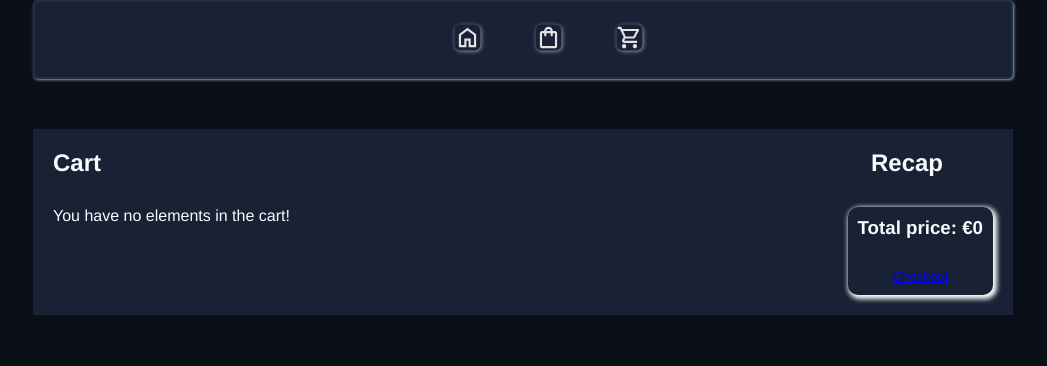
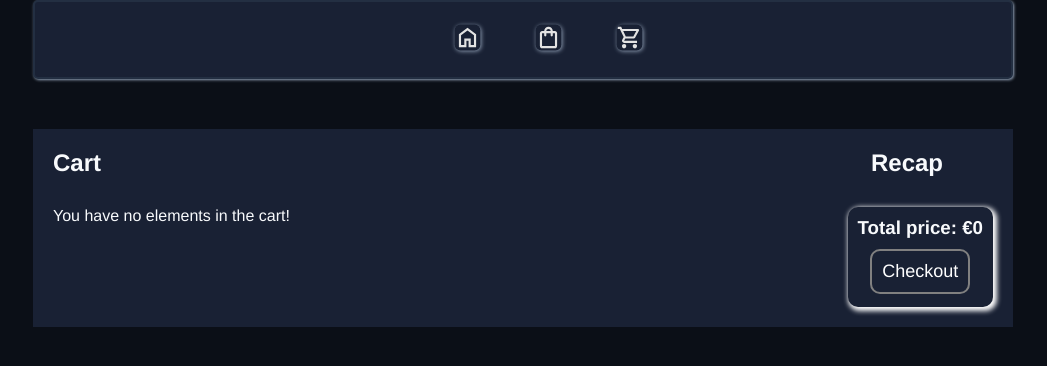
Before and after one commit to Vincde/Project-Shopping-Cart, a React (Vite) app: page /cart in a window 1280 px wide. Shown: the top 366 px of the page, without its empty margins (117-1164 px from the left). Built offline with nearby package versions, Linux system fonts and the light colour scheme.

Commit message:
Small change to css's recap class in Cart component

```diff
--- a/src/components/cart/Cart.module.css
+++ b/src/components/cart/Cart.module.css
@@ -33,10 +33,16 @@
 }
 
 .recap > button{
-    text-decoration: none;
-    margin-top: 30px;
-    width: 100%;
-    border:none;
+    display:block;
+    margin: 10px auto;
+    border:2px solid gray;
+    border-radius: 10px;
     background-color: var(--bcg_color_child);
-    color:inherit;
+    padding: 10px;
 }
+
+.recap > button > a{
+    font-size: 18px;
+    color: white;
+    text-decoration:none;
+}
```
